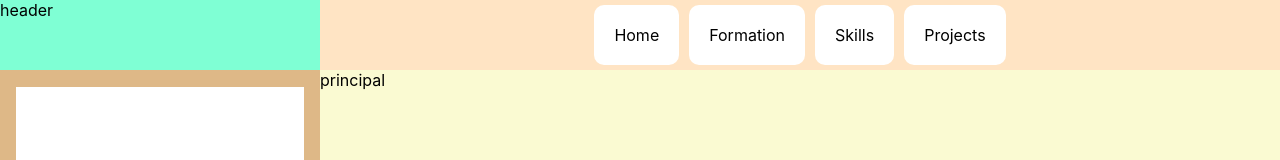
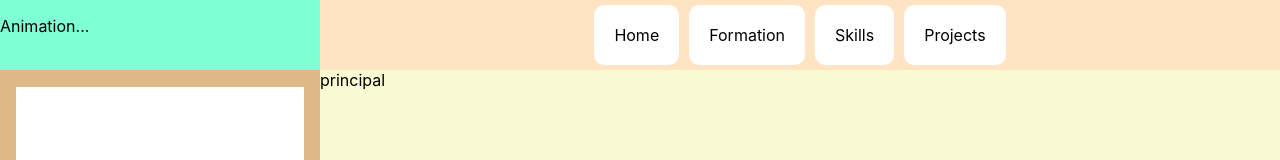
Before and after one commit to gsbiel/my-page, a React (Create React App) app: page / in a window 1280 px wide. Shown: the top 160 px of the page. Built offline with nearby package versions, Linux system fonts and the light colour scheme.

Commit message:
Criando os componentes Header, PacmanAnimation, Pacman e Ghost

```diff
--- a/src/App.js
+++ b/src/App.js
@@ -16,6 +16,7 @@ import {
 
 import SideMenu from './components/SideMenu/SideMenu';
 import NavMenu from './components/NavMenu/NavMenu';
+import Header from './components/Header/Header';
 
 // Criando minha biblioteca de icones para serem usadas em qualquer componente sem necessitar de imports.
 library.add(faGithub, faLinkedin, faCoffee, faEnvelope);
@@ -27,7 +28,9 @@ function App() {
       <nav>
           <NavMenu />
       </nav>
-      <header>header</header>
+      <header>
+          <Header />
+      </header>
       <footer>cabeçalho</footer>
       <aside>
           <SideMenu />
--- /dev/null
+++ b/src/components/Header/Header.js
@@ -0,0 +1,15 @@
+import React from 'react';
+
+import PacmanAnimation from './PacmanAnimation/PacmanAnimation';
+
+import './Header.css';
+
+const header = props => {
+    return (
+        <div className = "header">
+            <PacmanAnimation />
+        </div>
+    );
+};
+
+export default header;
--- /dev/null
+++ b/src/components/Header/PacmanAnimation/PacmanAnimation.js
@@ -0,0 +1,13 @@
+import React from 'react';
+
+import './PacmanAnimation.css';
+
+const pacmanAnimation = props => {
+    return (
+        <div className = "pacmanAnimation">
+            <p>Animation...</p>
+        </div>
+    );
+};
+
+export default pacmanAnimation;
```
Also changed, not shown: src/components/Header/PacmanAnimation/Ghost/Ghost.js (added, +13 -0 lines), src/components/Header/PacmanAnimation/Pacman/Pacman.js (added, +13 -0 lines), src/components/Header/Header.css (added), src/components/Header/PacmanAnimation/Ghost/Ghost.css (added), src/components/Header/PacmanAnimation/Pacman/Pacman.css (added), src/components/Header/PacmanAnimation/PacmanAnimation.css (added).
